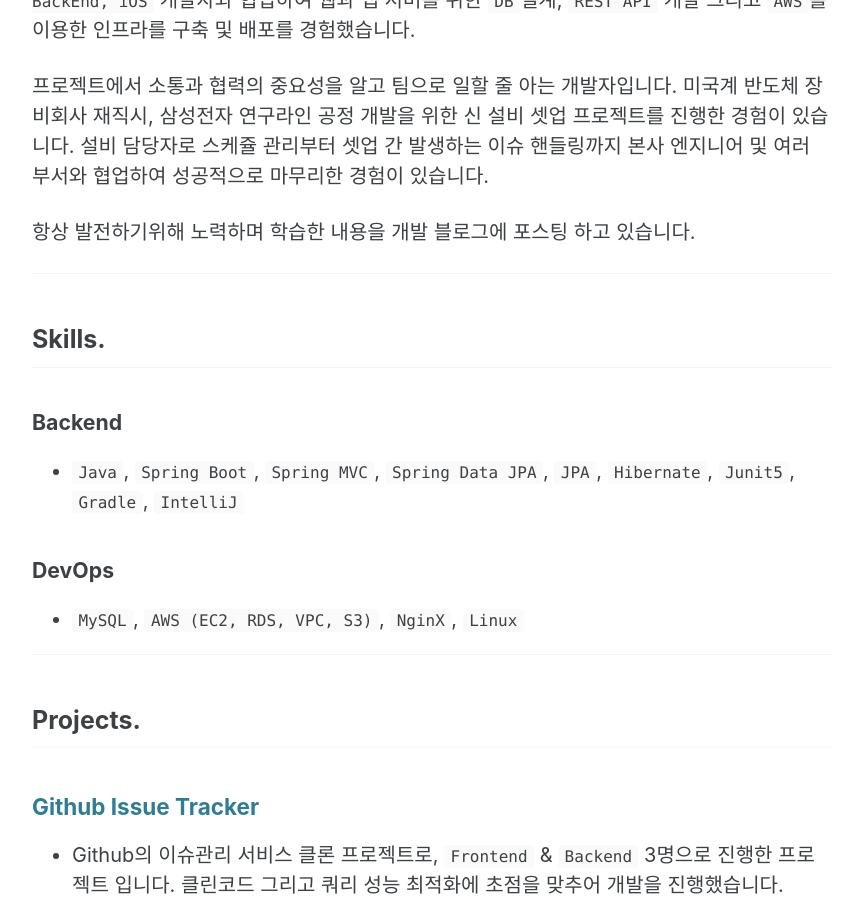
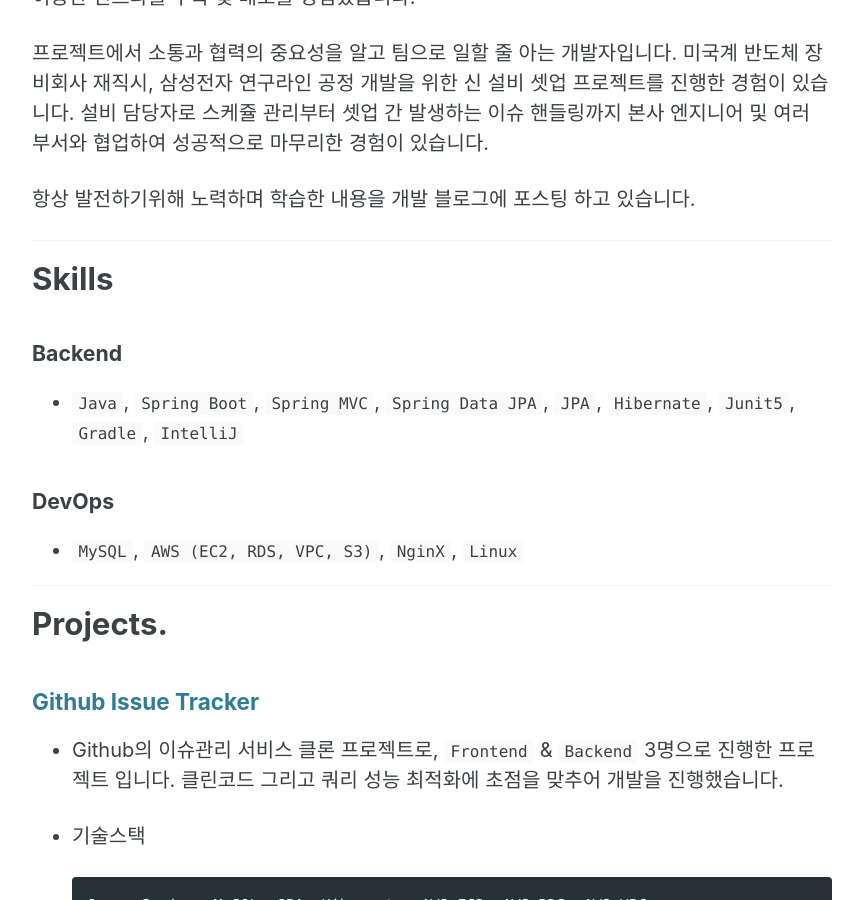
Before and after one commit to wooody92/wooody92.github.io, a Jekyll site: the page built from _pages/about.md, in a window 1280 px wide and 900 px high, scrolled down 742 px. Shown: the whole window, without its empty margins (208-1071 px from the left). Built offline with Jekyll 4.4.1, drawn with Linux system fonts in a browser that asks for light colours; cached includes are drawn as plain includes.

Commit message:
이력서 폰트 크기 수정

```diff
--- a/_pages/about.md
+++ b/_pages/about.md
@@ -24,7 +24,7 @@ layout: single
 
 -----
 
-## Introduce.
+# Introduce.
 
 확장성 및 유지보수하기 좋은 클린코드 개발에 관심이 있는 백엔드 개발자입니다. `FrontEnd, BackEnd, iOS` 개발자와 협업하여 웹과 앱 서버를 위한 `DB`설계, `REST API` 개발 그리고 `AWS`를 이용한 인프라를 구축 및 배포를 경험했습니다.
 
@@ -34,9 +34,9 @@ layout: single
 
 
 
---------
+-----
 
-## Skills.
+# Skills
 
 #### Backend
 
@@ -50,7 +50,7 @@ layout: single
 
 -----
 
-## Projects.
+# Projects.
 
 ### [Github Issue Tracker](https://github.com/wooody92/issue-tracker-12)
 
@@ -80,7 +80,7 @@ layout: single
 
 -----
 
-## Work Experience.
+# Work Experience.
 
 ### 2017.02 - 2019.12 [Applied Materials Korea (AMAT)](http://www.appliedmaterials.com/)
 
@@ -92,7 +92,9 @@ layout: single
 
 
 
-## Education.
+-----
+
+# Education.
 
 #### 2020.01 - 2020.06 코드스쿼드 마스터즈코스 백엔드 과정 수료
 
```
